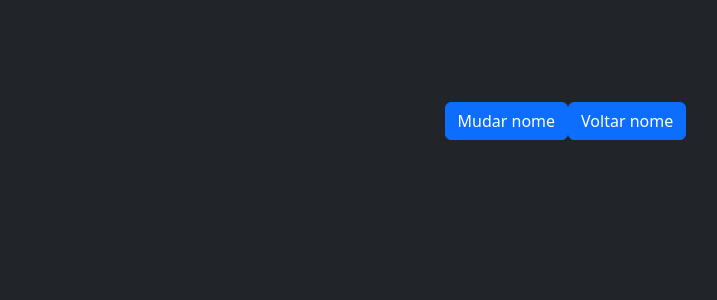
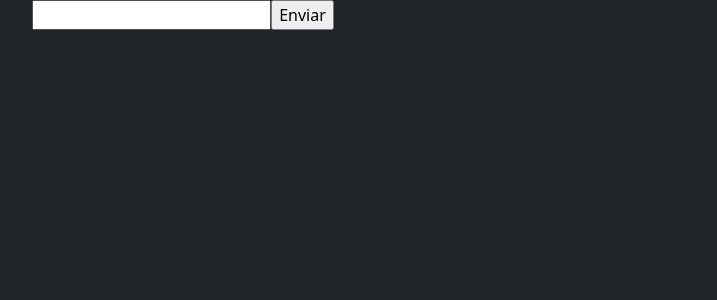
Before and after one commit to AlephGoldstein/primeiro_app, a React (Create React App) app: page / in a window 1280 px wide. Shown: the top 300 px of the page, without its empty margins (18-735 px from the left). Built offline with nearby package versions, Linux system fonts and the light colour scheme.

Commit message:
changes 03/07 1

```diff
--- a/src/App.js
+++ b/src/App.js
@@ -1,5 +1,6 @@
+import { useState } from "react";
+/*
 import MostraNome from "./components/MostraNome"
-import { useState } from "react";
 function App() {
   const [pessoa, setPessoa] = useState("Professor de TI")
   function handleChangeName(nome){
@@ -25,3 +26,26 @@ function App() {
 }
 
 export default App;
+*/
+function MeuForms(){
+const[nome,setNome] = useState(" ");
+const handleChange = (event) => {
+  setNome(event.target.value)
+};
+const handleSubmit = (event) => {
+  event.preventDefault();
+  alert(`Olá ${nome}`)
+}
+return(
+  <div>
+    <form onSubmit={handleSubmit}>
+      <label>
+        Nome:
+        <input type="text" value={nome} onChange={handleChange} />
+      </label>
+      <input type="submit" value="Enviar" />
+    </form>
+  </div>
+)
+}
+export default MeuForms;
```
